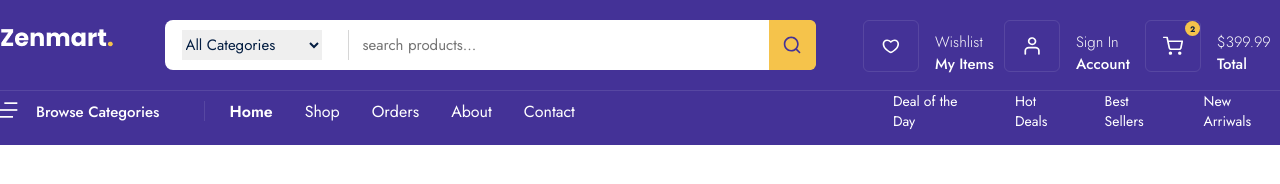
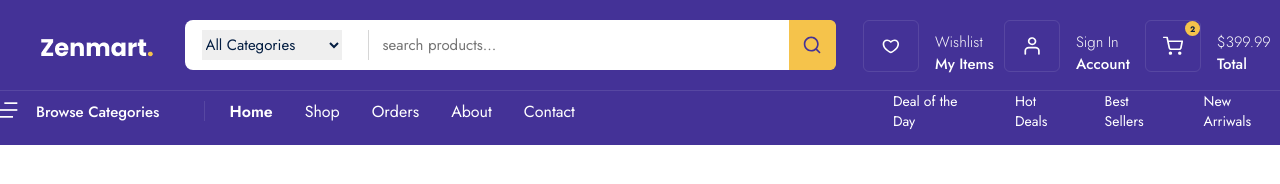
Before and after one commit to rasuljonoff/zenmart, a plain HTML site: page homepage1.html in a window 1280 px wide. Drawn offline with Linux system fonts and the light colour scheme.

Commit message:
feat: completed navbar section publish

```diff
--- a/css/home.css
+++ b/css/home.css
@@ -84,6 +84,10 @@
     display: flex;
     flex-direction: row;
     justify-content: space-between;
+}
+.image1 {
+    margin-top: 10px;
+    margin-left: 40px;
 }
 .nav_top_menu .top_menu_box {
     display: flex;
--- a/homepage1.html
+++ b/homepage1.html
@@ -15,7 +15,7 @@
         <div class="container">
             <div class="navbar_top">
                 <a href="homepage1.html">
-                    <img src="./images/icons/logo.png" alt="Zenmart logo" />
+                    <img  class="image1" src="./images/icons/logo.png" alt="Zenmart logo" />
                 </a>
 
                 <div class="nav_search_frame">
```
